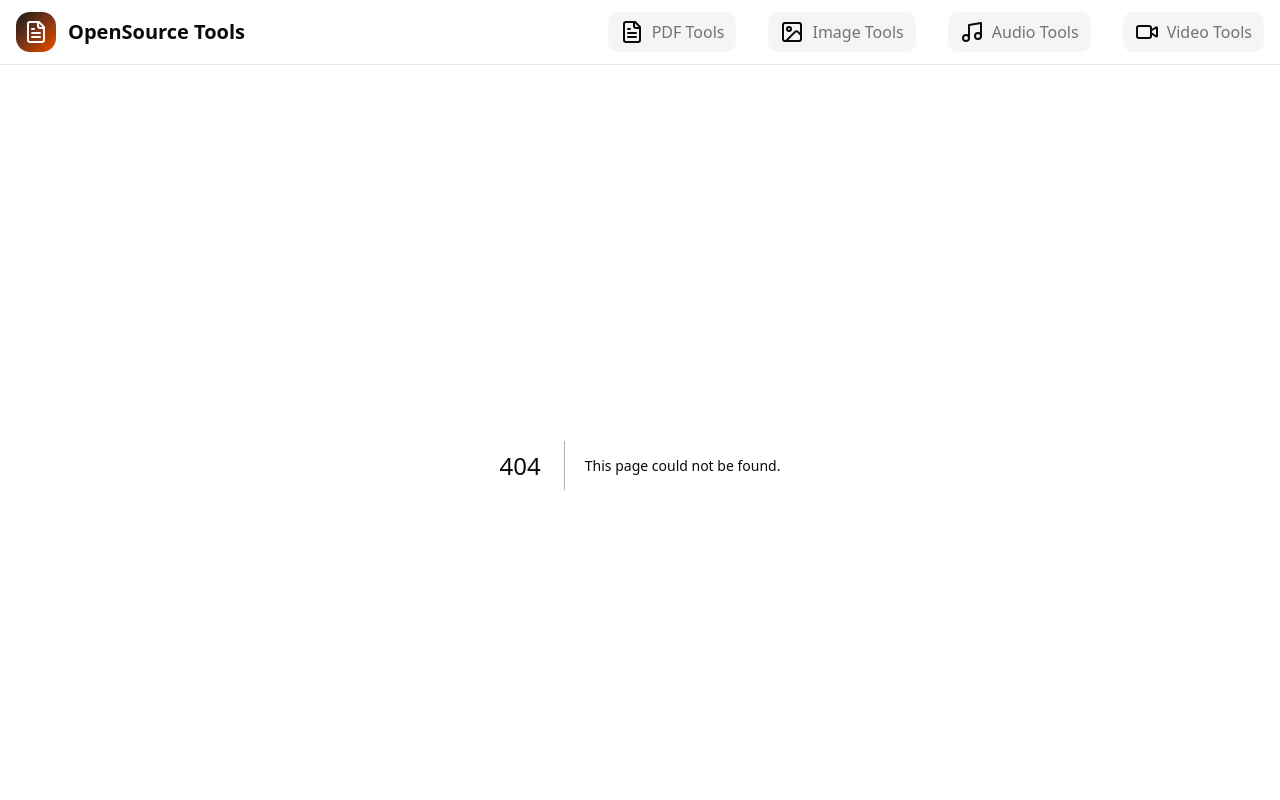
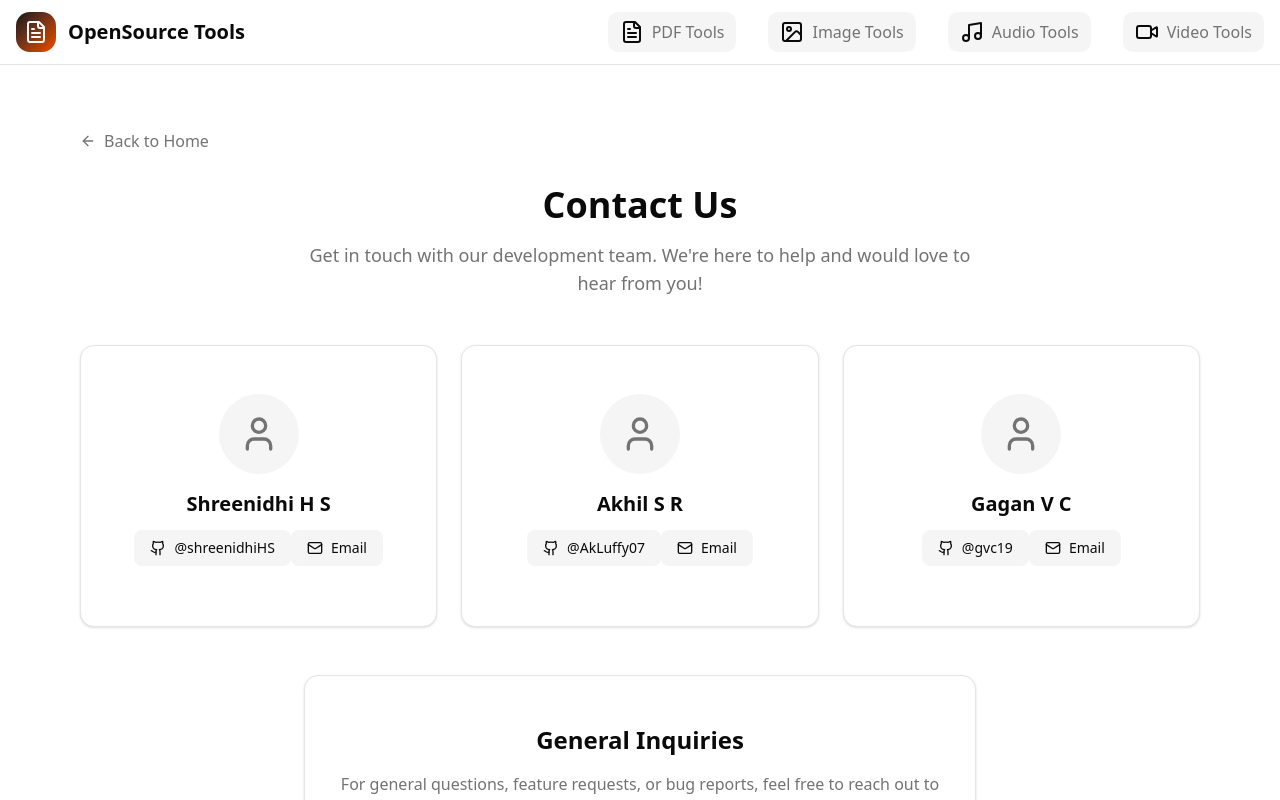
Before and after one commit to shreenidhiHS/FileOps-Open, a Next.js app: page /contact in a window 1280 px wide. Before the commit this address had no page. Shown: the top 800 px of the page. Built offline with nearby package versions, Linux system fonts and the light colour scheme.

Commit message:
added contact-us

```diff
--- /dev/null
+++ b/src/app/contact/page.tsx
@@ -0,0 +1,153 @@
+import Link from "next/link";
+import { ArrowLeft, Github, Mail, User } from "lucide-react";
+import { Card, CardContent } from "@/components/ui/card";
+
+const teamMembers = [
+  {
+    name: "Shreenidhi H S",
+    github: "https://github.com/shreenidhiHS",
+    email: "shreenidhibhat2002@gmail.com",
+    githubUsername: "shreenidhiHS"
+  },
+  {
+    name: "Akhil S R",
+    github: "https://github.com/AkLuffy07",
+    email: "akhilsringeri123@gmail.com",
+    githubUsername: "AkLuffy07"
+  },
+  {
+    name: "Gagan V C",
+    github: "https://github.com/gvc19",
+    email: "gaganvc19@gmail.com",
+    githubUsername: "gvc19"
+  }
+];
+
+export default function ContactPage() {
+  return (
+    <div className="min-h-screen py-16">
+      <div className="container mx-auto px-4 max-w-6xl">
+        {/* Back Button */}
+        <Link
+          href="/"
+          className="inline-flex items-center gap-2 mb-8 hover:opacity-80 transition-opacity duration-200"
+          style={{ color: 'var(--muted-foreground)' }}
+        >
+          <ArrowLeft className="w-4 h-4" />
+          Back to Home
+        </Link>
+
+        {/* Header */}
+        <div className="mb-12 text-center">
+          <h1
+            className="text-3xl md:text-4xl font-bold mb-4"
+            style={{ color: 'var(--foreground)' }}
+          >
+            Contact Us
+          </h1>
+          <p
+            className="text-lg max-w-2xl mx-auto"
+            style={{ color: 'var(--muted-foreground)' }}
+          >
+            Get in touch with our development team. We're here to help and would love to hear from you!
+          </p>
+        </div>
+
+        {/* Team Members Grid */}
+        <div className="grid md:grid-cols-2 lg:grid-cols-3 gap-6 mb-12">
+          {teamMembers.map((member, index) => (
+            <Card
+              key={index}
+              className="hover:shadow-lg transition-shadow duration-300"
+              style={{
+                backgroundColor: 'var(--card)',
+                borderColor: 'var(--border)'
+              }}
+            >
+              <CardContent className="p-6 text-center">
+                {/* Avatar */}
+                <div
+                  className="w-20 h-20 rounded-full mx-auto mb-4 flex items-center justify-center"
+                  style={{ backgroundColor: 'var(--muted)' }}
+                >
+                  <User className="w-10 h-10" style={{ color: 'var(--muted-foreground)' }} />
+                </div>
+
+                {/* Name */}
+                <h3
+                  className="text-xl font-semibold mb-3"
+                  style={{ color: 'var(--foreground)' }}
+                >
+                  {member.name}
+                </h3>
+
+                {/* Links */}
+                <div className="space-y-3">
+                  {/* GitHub Link */}
+                  <a
+                    href={member.github}
+                    target="_blank"
+                    rel="noopener noreferrer"
+                    className="inline-flex items-center gap-2 px-4 py-2 rounded-md hover:opacity-80 transition-opacity duration-200"
+                    style={{
+                      backgroundColor: 'var(--muted)',
+                      color: 'var(--foreground)'
+                    }}
+                  >
+                    <Github className="w-4 h-4" />
+                    <span className="text-sm">@{member.githubUsername}</span>
+                  </a>
+
+                  {/* Email Link */}
+                  <a
+                    href={`mailto:${member.email}`}
+                    className="inline-flex items-center gap-2 px-4 py-2 rounded-md hover:opacity-80 transition-opacity duration-200 block"
+                    style={{
+                      backgroundColor: 'var(--muted)',
+                      color: 'var(--foreground)'
+                    }}
+                  >
+                    <Mail className="w-4 h-4" />
+                    <span className="text-sm">Email</span>
+                  </a>
+                </div>
+              </CardContent>
+            </Card>
+          ))}
+        </div>
+
+        {/* Additional Contact Info */}
+        <div className="text-center">
+          <Card
+            className="max-w-2xl mx-auto"
+            style={{
+              backgroundColor: 'var(--card)',
+              borderColor: 'var(--border)'
+            }}
+          >
+            <CardContent className="p-6">
+              <h2
+                className="text-2xl font-semibold mb-4"
+                style={{ color: 'var(--foreground)' }}
+              >
+                General Inquiries
+              </h2>
+              <p
+                className="mb-4"
+                style={{ color: 'var(--muted-foreground)' }}
+              >
+                For general questions, feature requests, or bug reports, feel free to reach out to any of our team members above.
+              </p>
+              <p
+                className="text-sm"
+                style={{ color: 'var(--muted-foreground)' }}
+              >
+                We typically respond within 24-48 hours.
+              </p>
+            </CardContent>
+          </Card>
+        </div>
+      </div>
+    </div>
+  );
+}
```
